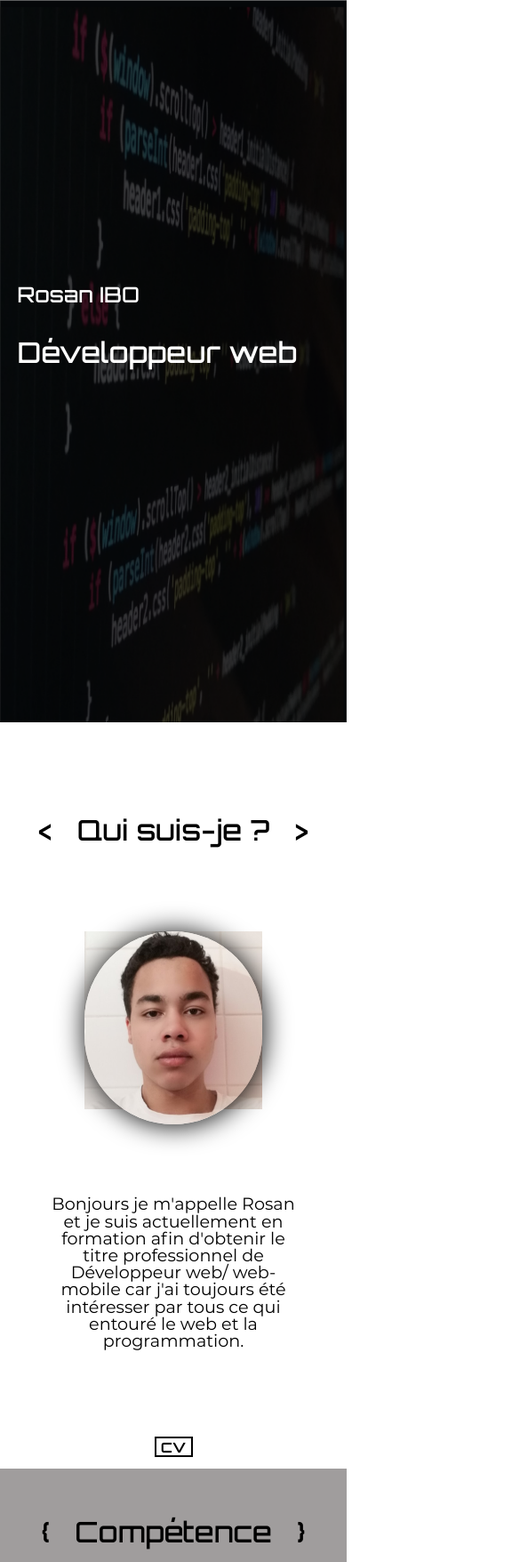
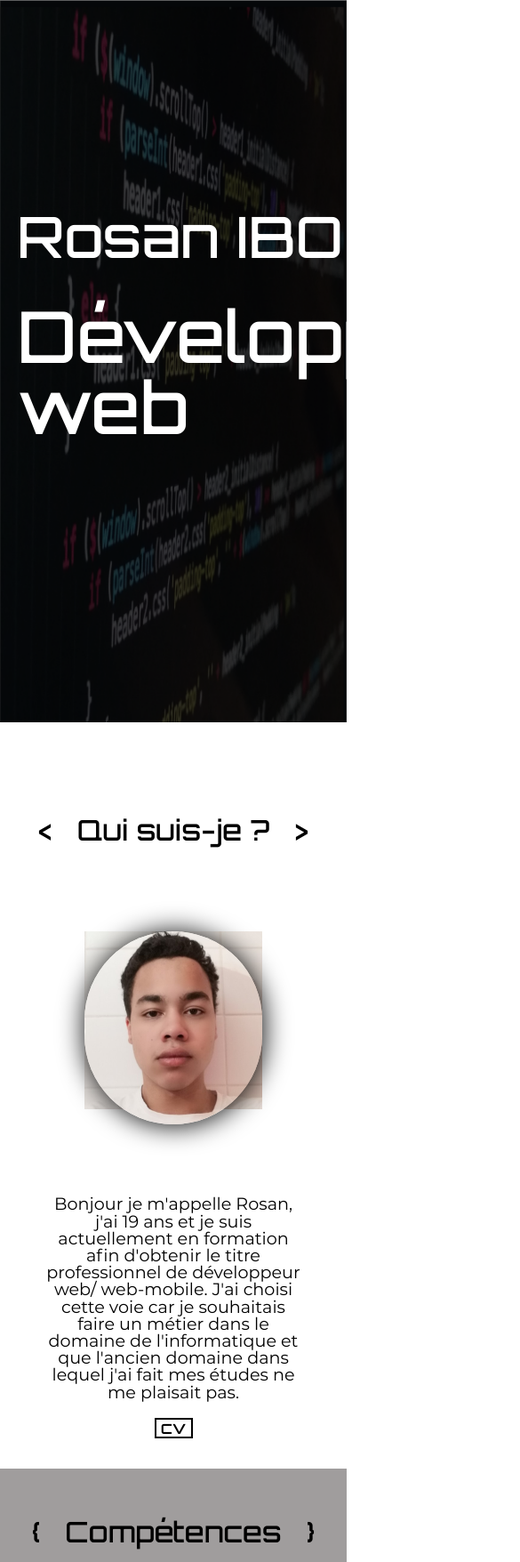
Before and after one commit to Rosan-ibo/Portfolio-Rosan-ibo, a website: page index.html in a window 390 px wide. Shown: the top 1756 px of the page at 89% size, 585 px wide, since content can reach past the window. Drawn offline with Linux system fonts and the light colour scheme; files that its build step writes are made by us from their sources.

Commit message:
re mediaqueris

```diff
--- a/assets/js/src/script.js
+++ b/assets/js/src/script.js
@@ -22,7 +22,7 @@ showLetters();
 
 
 
-
+// animation menu hamburger
 (function($) {
 
     const containerHambuger= $('.container-hamburger');
@@ -45,6 +45,8 @@ $(document).ready(function() {
     });
 })
 
+// animation icon compétences
+
     $(document).ready(function(){
         $('.icon-skill').on('click', function() {
             $(this).toggleClass('clic-icon');
--- a/assets/scss/src/_footer.scss
+++ b/assets/scss/src/_footer.scss
@@ -6,7 +6,7 @@
         text-align: end;
         width: 20%;
         font-family: "Orbitron";
-        font-size: 0.95rem;
+        font-size: 0.7rem;
     }
     .container-icon-footer {
         width:20%;
--- a/assets/scss/src/_mediaqueries.scss
+++ b/assets/scss/src/_mediaqueries.scss
@@ -4,7 +4,7 @@
     // responsive header
     .container-header {
         background-image: url(/assets/img/Groupe.png);
-        // background-color: $black;
+
         height: 812px;
         .container-hamburger {
             position: fixed;
@@ -13,13 +13,11 @@
                 top: 10px;
                 text-align: end;
             .hamburger-nav {
-                color: $black;
 
                 &>:hover {
                     cursor: pointer;
                 }
                 .list-hambuger {
-
                     li>a {
                         text-decoration: none;
                     }
@@ -51,8 +49,8 @@
         }
         .text-about {
             padding-top: 25%;
-            padding-bottom: 25%;
-            font-size: 1rem;
+            padding-bottom: 5%;
+            font-size: 0.5rem;
         }
         .btn-about {
 
@@ -153,8 +151,25 @@
             width:50%;
             &>a {
               color: $black;
-              font-size: 0.9rem;
+              font-size: 0.9rem
             }
         }
     }
 }
+@media screen and (max-width: 1340px) and (min-width: 366px) {
+    .nav-header {
+       .nav-list {
+       }
+    }
+    .container-title {
+        .title {
+            &>h1 {
+                font-size: 4rem !important;
+                padding-bottom: 10%;
+            }
+            &>h2 {
+                font-size: 5rem !important;
+            }
+        }
+    }
+}
--- a/index.html
+++ b/index.html
@@ -48,8 +48,7 @@
             </div>
             <div class="img-about"><img src="/assets/img/photomoi-2.jpg" alt="Photo de Rosan ibo"></div>
             <div class="text-about">
-                <p>Bonjours je m'appelle Rosan et je suis actuellement en formation afin d'obtenir le titre professionnel de Développeur web/ web-mobile
-                car j'ai toujours été intéresser par tous ce qui entouré le web et la programmation.</p>
+                <p>Bonjour je m'appelle Rosan, j'ai 19 ans et je suis actuellement en formation afin d'obtenir le titre professionnel de développeur web/ web-mobile. J'ai choisi cette voie car je souhaitais faire un métier dans le domaine de l'informatique et que l'ancien domaine dans lequel j'ai fait mes études ne me plaisait pas.</p>
             </div>
             <div class="btn-about">
                 <a href="/assets/doc/Ibo rosan (2).pdf" target="_blank"><span>Mon</span> cv</a>
@@ -62,7 +61,7 @@
         <div class="background-skill">
             <div class="container-skill">
                 <h2>
-                    &#123; &nbsp; Compétence &nbsp;	 &#125;
+                    &#123; &nbsp; Compétences &nbsp;	 &#125;
                 </h2>
                 <div class="container-icon-skill">
                     <div class="icon-skill"><i class="fab fa-html5"></i></div>
```
Also changed, not shown: assets/css/src/main.min.css, assets/js/dist/scripts.min.js.
